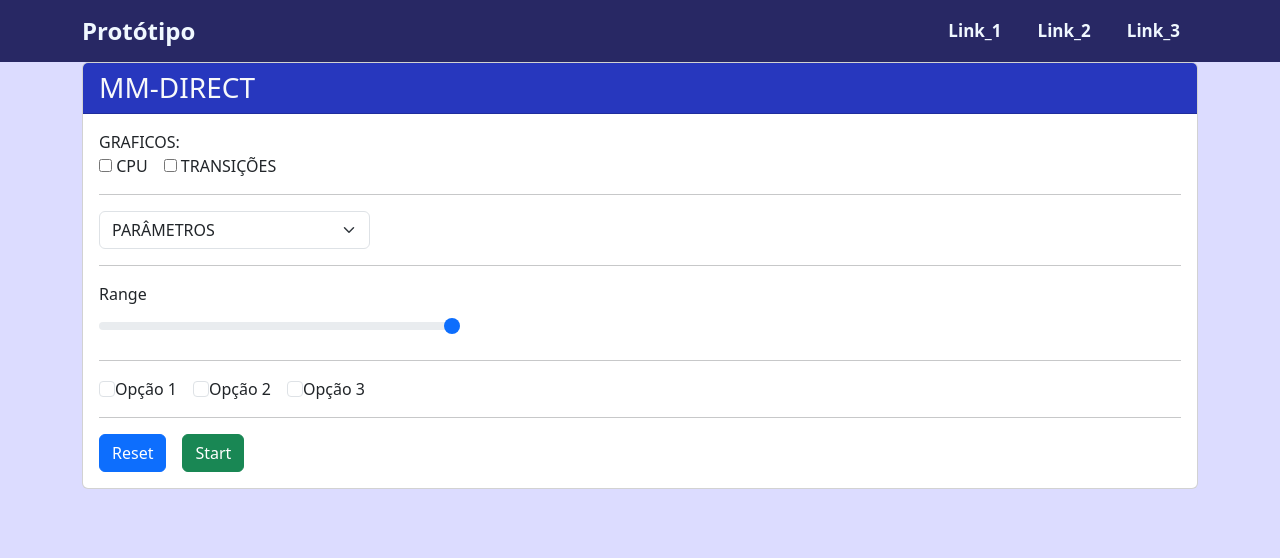
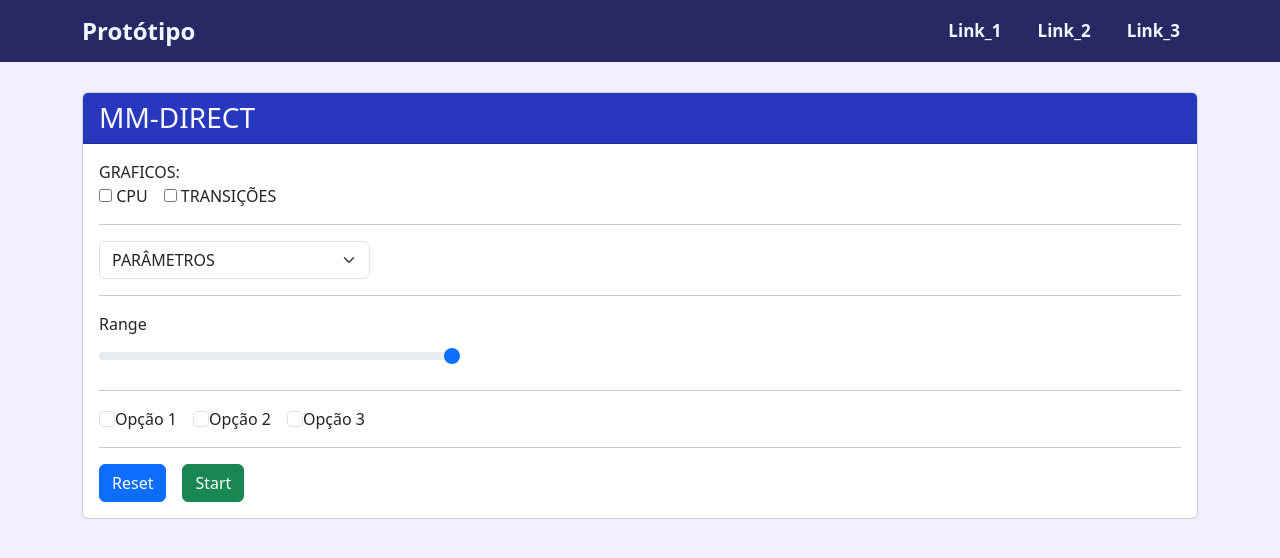
Before and after one commit to ManoelRochadev/chart-2, a React (Vite) app in the folder web/: page / in a window 1280 px wide. Shown: the top 558 px of the page. Built offline with nearby package versions, Linux system fonts and the light colour scheme.

Commit message:
refact: organização dos componentes de graficos

```diff
--- a/web/src/App.tsx
+++ b/web/src/App.tsx
@@ -1,10 +1,7 @@
 import { useState } from "react";
 import NavBar from "./componentes/NavBar";
-//import CpuChart from "./componentes/CpuChart";
-import TransferChart from "./componentes/TransferChart";
 import FormController from "./componentes/FormController";
-import CpuChart from "./componentes/CpuChart";
-
+import ChartBoard from "./componentes/ChartBoard";
 
 
 const App = () => {
@@ -38,6 +35,10 @@ const App = () => {
     };
   };
 
+  const stopChart = () => {
+    return 0;
+}
+
   if (loadingServer) {
     return (
       <div className="div">
@@ -53,29 +54,14 @@ const App = () => {
     <div>
       <NavBar />
       {
-        !generateArquive && <div className="button-container">
-          <div className="container">
-            <div className="card">
-              <h3 className="card-header text-light">MM-DIRECT</h3>
-              <div className="card-body">
-                <FormController initServer={initializeServer} />
-              </div>
-            </div>
-          </div>
-        </div>
+        !generateArquive &&
+        <FormController initServer={initializeServer} />
       }
       {
-        generateArquive && <div>
-          <TransferChart />
-        </div>
-      }
-      {
-        generateArquiveMonitoring && <div>
-          <CpuChart />
-        </div>
+        generateArquive &&
+          <ChartBoard stopChart={stopChart} />
       }
     </div >
-
   );
 };
 
--- /dev/null
+++ b/web/src/componentes/ChartBoard.tsx
@@ -0,0 +1,21 @@
+import TransferChart from "./TransferChart";
+import CpuChart from "./CpuChart";
+// import StopButton from "./StopButton";
+
+interface ButtonProp {
+    stopChart: () => void;
+}
+
+const ChartBoard = ({stopChart}: ButtonProp) => {
+    return (
+        <div className="container chart-board">
+            <TransferChart />
+            <CpuChart />
+            {/* <StopButton /> */}
+            <button onClick={stopChart} className="btn btn-warning me-3">STOP</button>
+
+        </div>
+    );
+}
+
+export default ChartBoard;
--- a/web/src/componentes/FormController.tsx
+++ b/web/src/componentes/FormController.tsx
@@ -1,4 +1,3 @@
-import StartButton from "./StartButton";
 
 interface FormProp {
     initServer: () => void;
@@ -18,14 +17,18 @@ const FormController = ({ initServer }: FormProp) => {
     }
 
     return (
+        <div className="form-controler-panel container">
+            <div className="card">
+                <h3 className="card-header text-light">MM-DIRECT</h3>
+                <div className="card-body">
                     <form method="post" onSubmit={handleSubmit}>
                         <p>
                             GRAFICOS: <br />
                             <label className="me-3">
-                    <input type="checkbox" name="graph-1" /> CPU
+                                <input type="checkbox" name="cpu-chart" value="cpu" /> CPU
                             </label>
                             <label className="me-3">
-                    <input type="checkbox" name="graph-2" /> TRANSIÇÕES
+                                <input type="checkbox" name="data-chart-2" value="data" /> TRANSIÇÕES
                             </label>
                         </p>
                         <hr />
@@ -42,7 +45,6 @@ const FormController = ({ initServer }: FormProp) => {
                         <div className="col-4">
                             <label htmlFor="customRange2" className="form-label">Range</label>
                             <input type="range" className="form-range" min="0" max="5" id="customRange2" />
-
                         </div>
 
                         <hr />
@@ -58,6 +60,9 @@ const FormController = ({ initServer }: FormProp) => {
                         <button className="btn btn-primary me-3" type="reset">Reset</button>
                         <button onClick={initServer} className="btn btn-success me-3">Start</button>
                     </form>
+                </div>
+            </div>
+        </div>
     );
 }
 export default FormController;
--- /dev/null
+++ b/web/src/componentes/StopButton.tsx
@@ -0,0 +1,16 @@
+
+const StopButton = () => {
+
+    // Função para para a renderização dos gráficos e retornar ao painel de controle
+    const stopChart = () => {
+        return 0;
+    }
+
+    return (
+        <div className="stop-button">
+            <button onClick={stopChart} type="button" className="btn btn-warning">STOP</button>
+        </div>
+    );
+}
+
+export default StopButton;
--- a/web/src/componentes/TransferChart.tsx
+++ b/web/src/componentes/TransferChart.tsx
@@ -55,8 +55,14 @@ const TransferChart = () => {
   };
 
   return (
-      <div className="chart-container">
-        <Chart chartType="LineChart" options={chartOptions}  data={chartData} legendToggle />
+
+    <div className="container chart-container chart-container-cpu">
+      <div className="row justify-content-center text-center">
+        <div className="col-10">
+          <h2>Transições</h2>
+          <Chart chartType="LineChart" options={chartOptions} data={chartData} legendToggle />
+        </div>
+      </div>
     </div>
   );
 };
--- a/web/src/styles/style.css
+++ b/web/src/styles/style.css
@@ -1,5 +1,5 @@
 body {
-    background-color: rgb(220, 220, 255);
+    background-color: rgb(240, 240, 255);
 }
 #root {
  padding: 0 0 0 ;
@@ -31,7 +31,6 @@ body {
 }
 
 #graficos {
-    background-color:cornflowerblue;
     margin-top: 20px;
     padding-top: 10px;
     padding-bottom: 10px;
@@ -43,7 +42,8 @@ body {
 }
 
 .form-controler-panel {
-    padding:  20px 20px 20px 20px;
+    margin-top:30px;
+    margin-bottom:20px;
 }
 
 .card-header {
@@ -64,3 +64,8 @@ body {
     align-items: center;
     height: 80vh;
 }
+
+.chart-board {
+    background-color: white;
+    border-radius: 3px;
+}
```
Also changed, not shown: web/src/componentes/StartButton.tsx (deleted, +0 -10 lines). Lines whose indentation alone changed are shown as unchanged.
